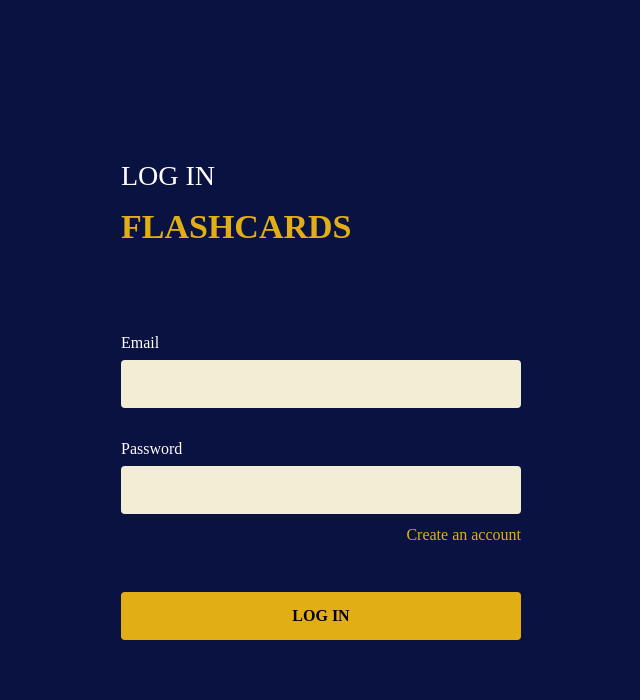
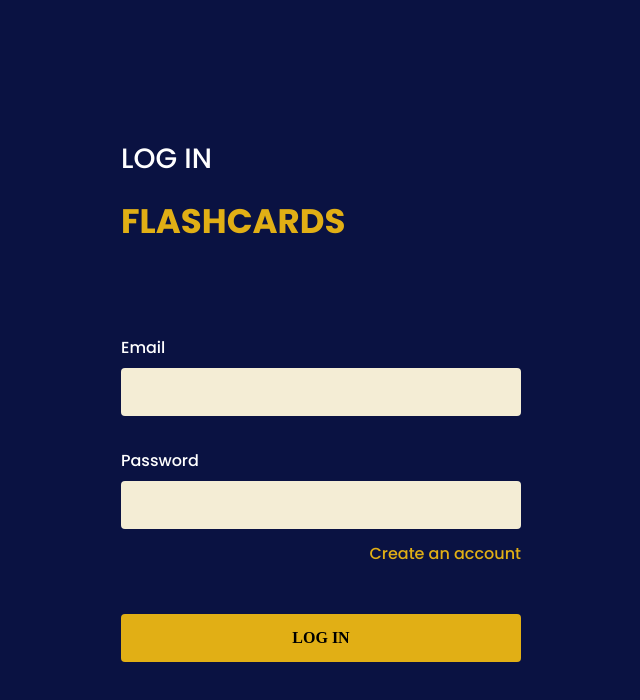
Before and after one commit to marciorasf/hippocards-web, a React (Create React App) app: page /login in a window 1280 px wide. Shown: the top 700 px of the page, without its empty margins (319-959 px from the left). Built offline with nearby package versions, Linux system fonts and the light colour scheme.

Commit message:
remove redux

```diff
--- a/src/App.tsx
+++ b/src/App.tsx
@@ -1,5 +1,4 @@
 import React from "react";
-import { Provider as ReduxProvider } from "react-redux";
 import { ToastContainer } from "react-toastify";
 
 import "./assets/styles/reset.css";
@@ -8,11 +7,9 @@ import "react-toastify/dist/ReactToastify.css";
 import "./assets/styles/toast.css";
 import { Container } from "./assets/styles/global";
 import Routes from "./routes";
-import store from "./store";
 
 function App() {
   return (
-    <ReduxProvider store={store}>
     <Container>
       <ToastContainer
         limit={1}
@@ -29,7 +26,6 @@ function App() {
       />
       <Routes />
     </Container>
-    </ReduxProvider>
   );
 }
 
--- a/src/assets/styles/global.css
+++ b/src/assets/styles/global.css
@@ -1,3 +1,5 @@
+@import url('https://fonts.googleapis.com/css2?family=Poppins:wght@300;400;500;700&display=swap');
+
 :root {
   font-size: 62.5%;
 }
@@ -13,6 +15,7 @@ body,
 #root {
   height: 100vh;
   background-color: #0A1242;
+  font-family: Poppins, sans-serif;
 }
 
 #root {
--- a/src/store/index.ts
+++ /dev/null
@@ -1,13 +0,0 @@
-import { createStore, combineReducers } from "redux";
-
-import { userReducer } from "./user/reducers";
-
-export const rootReducer = combineReducers({
-  user: userReducer,
-});
-
-const store = createStore(rootReducer);
-
-export type RootState = ReturnType<typeof rootReducer>;
-
-export default store;
--- a/src/store/user/reducers.ts
+++ /dev/null
@@ -1,17 +0,0 @@
-import { UserState, SET_USER, UserActionTypes } from "./types";
-
-const initialState: UserState = {
-  id: 0,
-  email: "test@test.com",
-};
-
-export function userReducer(state = initialState, action: UserActionTypes): UserState {
-  switch (action.type) {
-    case SET_USER:
-      return {
-        ...action.payload,
-      };
-    default:
-      return state;
-  }
-}
--- a/src/store/user/types.ts
+++ /dev/null
@@ -1,13 +0,0 @@
-export interface UserState {
-  id: number;
-  email: string;
-}
-
-export const SET_USER = "SET_USER";
-
-interface SetUserAction {
-  type: typeof SET_USER;
-  payload: UserState;
-}
-
-export type UserActionTypes = SetUserAction;
```
Also changed, not shown: src/store/user/action.ts (deleted, +0 -8 lines). Lines whose indentation alone changed are shown as unchanged.
